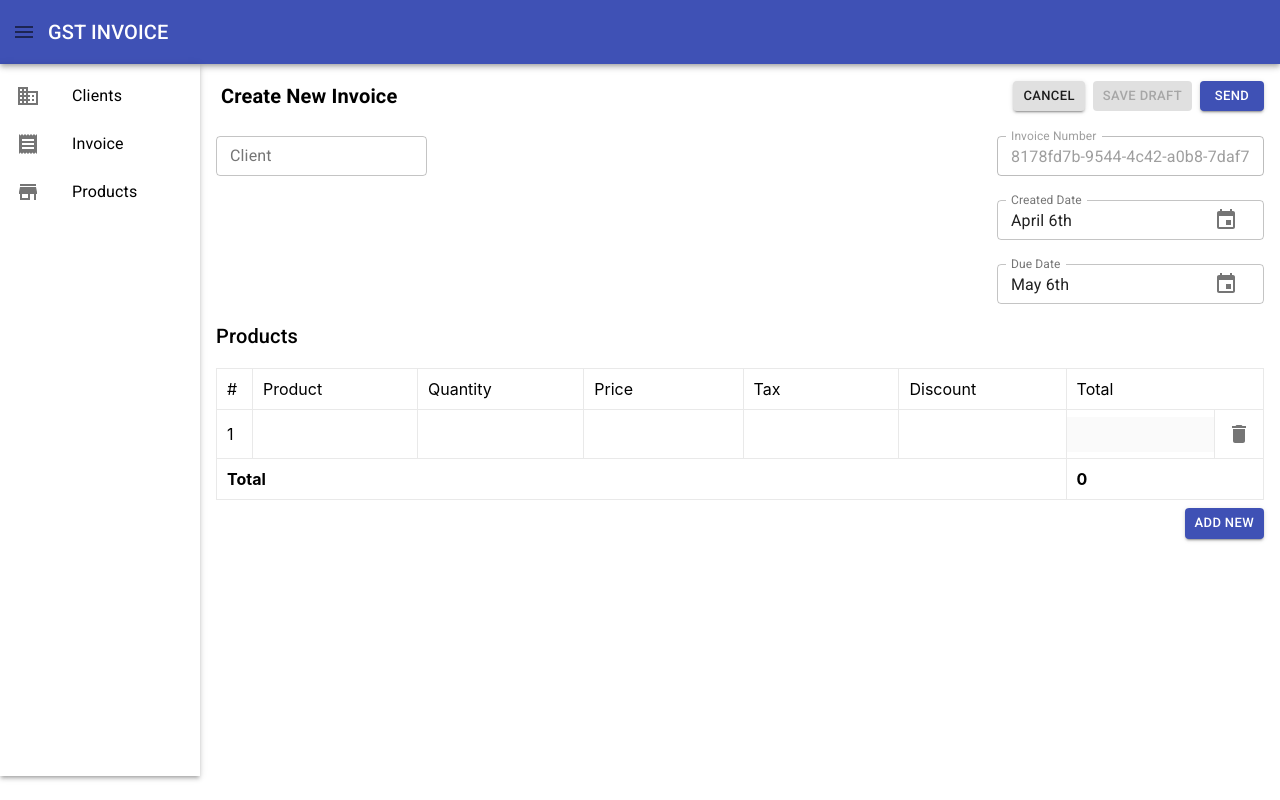
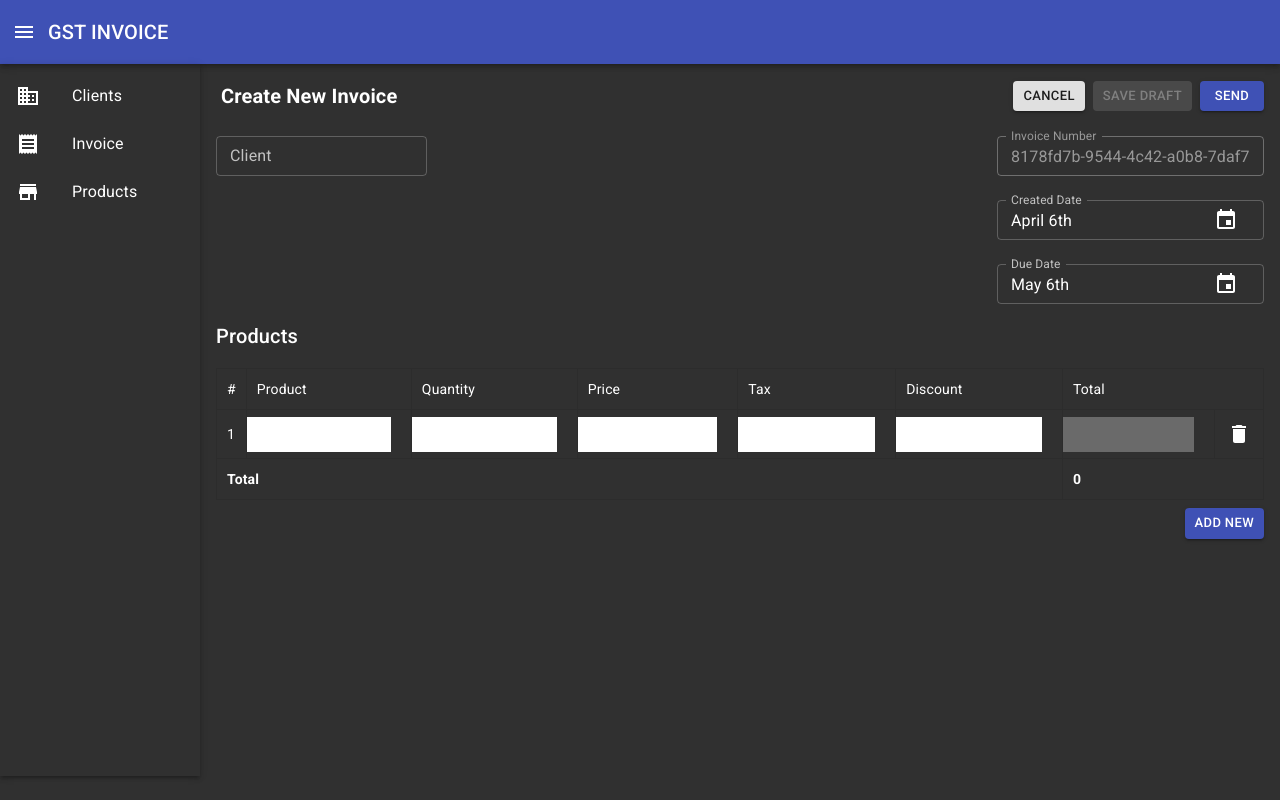
Before and after one commit to anthonyfinix/gst-invoice, a React (Create React App) app: page /invoice/new in a window 1280 px wide. Built offline with nearby package versions, Linux system fonts and the light colour scheme.

Commit message:
just a try for dark bg

```diff
--- a/src/App.css
+++ b/src/App.css
@@ -1,5 +1,5 @@
 a{
-    color: black;
+    color: white;
     text-decoration: none;
 }
 .m-0 {
--- a/src/App.js
+++ b/src/App.js
@@ -2,6 +2,8 @@ import './App.css';
 import 'typeface-roboto';
 import React, { Component } from 'react';
 import { BrowserRouter as Router, Route } from 'react-router-dom';
+import { ThemeProvider, createMuiTheme } from '@material-ui/core/styles';
+import CssBaseline from '@material-ui/core/CssBaseline';
 import Box from '@material-ui/core/Box';
 import Clients from './clients';
 import Invoices from './invoices/';
@@ -11,6 +13,11 @@ import MainHeader from './header';
 import Sidebar from './sidebar';
 import { mediamatch } from "./utils/media.match";
 
+const theme = createMuiTheme({
+  palette: {
+    type: 'dark',
+  }
+})
 
 class App extends Component {
   constructor(props) {
@@ -30,13 +37,15 @@ class App extends Component {
       this.setState({ breakpoint: mediamatch() })
       if (this.state.breakpoint === ('md' || 'sm') && this.state.forcedDrawer === false) {
         this.setState({ toggleDrawer: false })
-      }else{
+      } else {
         this.setState({ toggleDrawer: true })
       }
     });
   }
   render() {
     return (
+      <ThemeProvider theme={theme}>
+        <CssBaseline />
         <Box className="App">
           <Router>
             <MainHeader toggleDrawer={this.toggleDrawer} forcedDrawer={this.forcedDrawer} />
@@ -53,6 +62,7 @@ class App extends Component {
             </Box>
           </Router>
         </Box>
+      </ThemeProvider>
     );
   }
 }
--- a/src/utils/productSearch/index.jsx
+++ b/src/utils/productSearch/index.jsx
@@ -1,6 +1,8 @@
 import React from 'react';
 import Box from '@material-ui/core/Box';
-import MenuItem from '@material-ui/core/MenuItem';
+import List from '@material-ui/core/List';
+import ListItem from '@material-ui/core/ListItem';
+import ListItemText from '@material-ui/core/ListItemText';
 import ClickAwayListener from '@material-ui/core/ClickAwayListener';
 import './productSearch.css'
 
@@ -8,17 +10,19 @@ export default (props) => {
 
     const getItems = () => {
         return props.products.map((product, i) => {
-            return <MenuItem key={i} onClick={()=>{props.handleSearchProductSelect(product)}}>
-                {product.name}
-            </MenuItem>
+            return <ListItem button key={i} onClick={() => { props.handleSearchProductSelect(product) }}>
+                <ListItemText>{product.name}</ListItemText>
+            </ListItem>
         })
     }
 
     return (
         <ClickAwayListener onClickAway={props.closeProductSearchDialog}>
-        <Box className="product-search-result-dialog">
-            {getItems()}
-        </Box>
+            <Box className="product-search-result-dialog">
+                <List component="nav">
+                    {getItems()}
+                </List>
+            </Box>
         </ClickAwayListener>
     )
 }
--- a/src/utils/productSearch/productSearch.css
+++ b/src/utils/productSearch/productSearch.css
@@ -1,9 +1,7 @@
 .product-search-result-dialog{
     position: absolute;
-    background-color: white;
     box-shadow: 0px 4px 10px rgba(0, 0, 0, 0.274);
     border-radius: 4px;
     left: 250px;
     top: 460px;
-    padding: 5px;
 }
```
Lines whose indentation alone changed are shown as unchanged.
